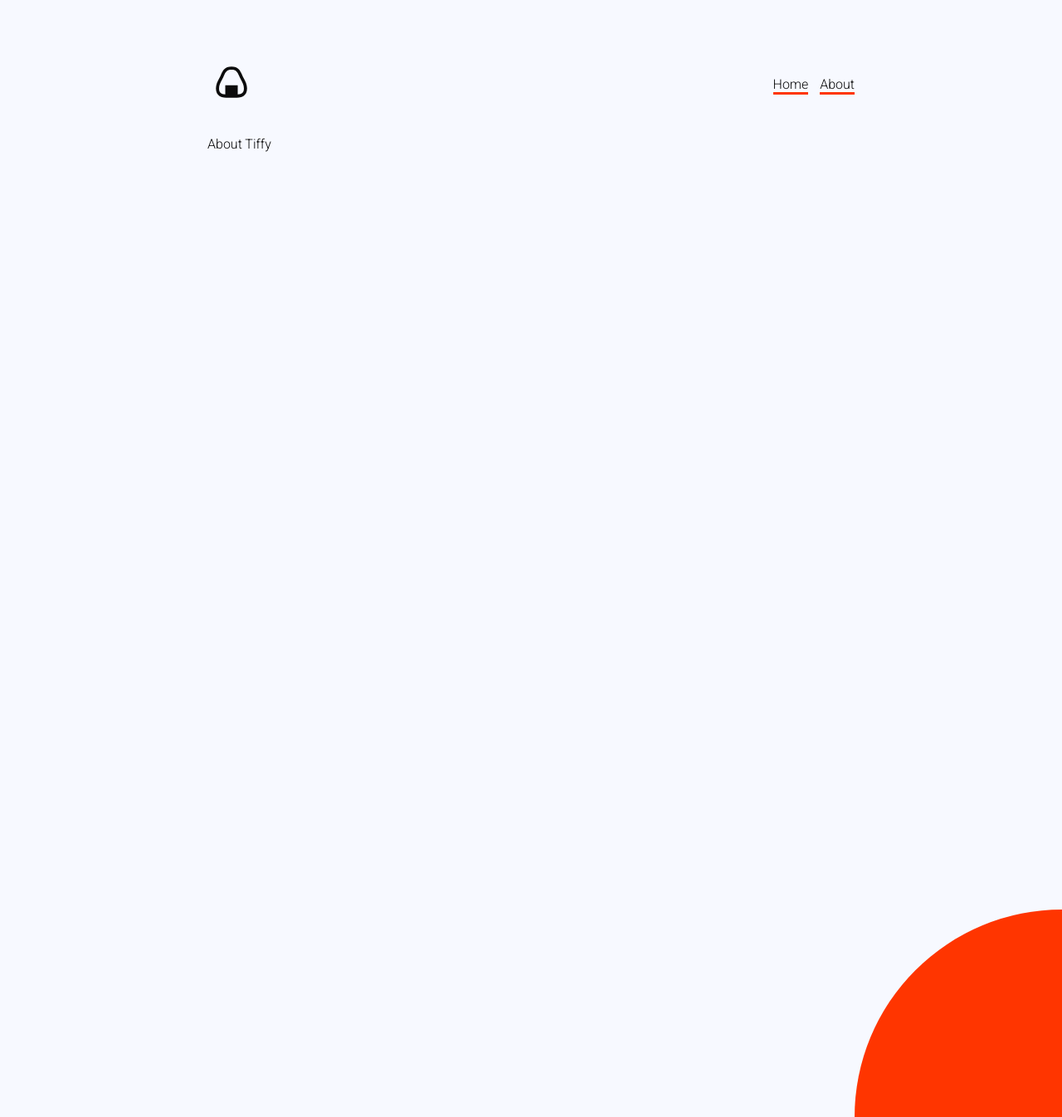
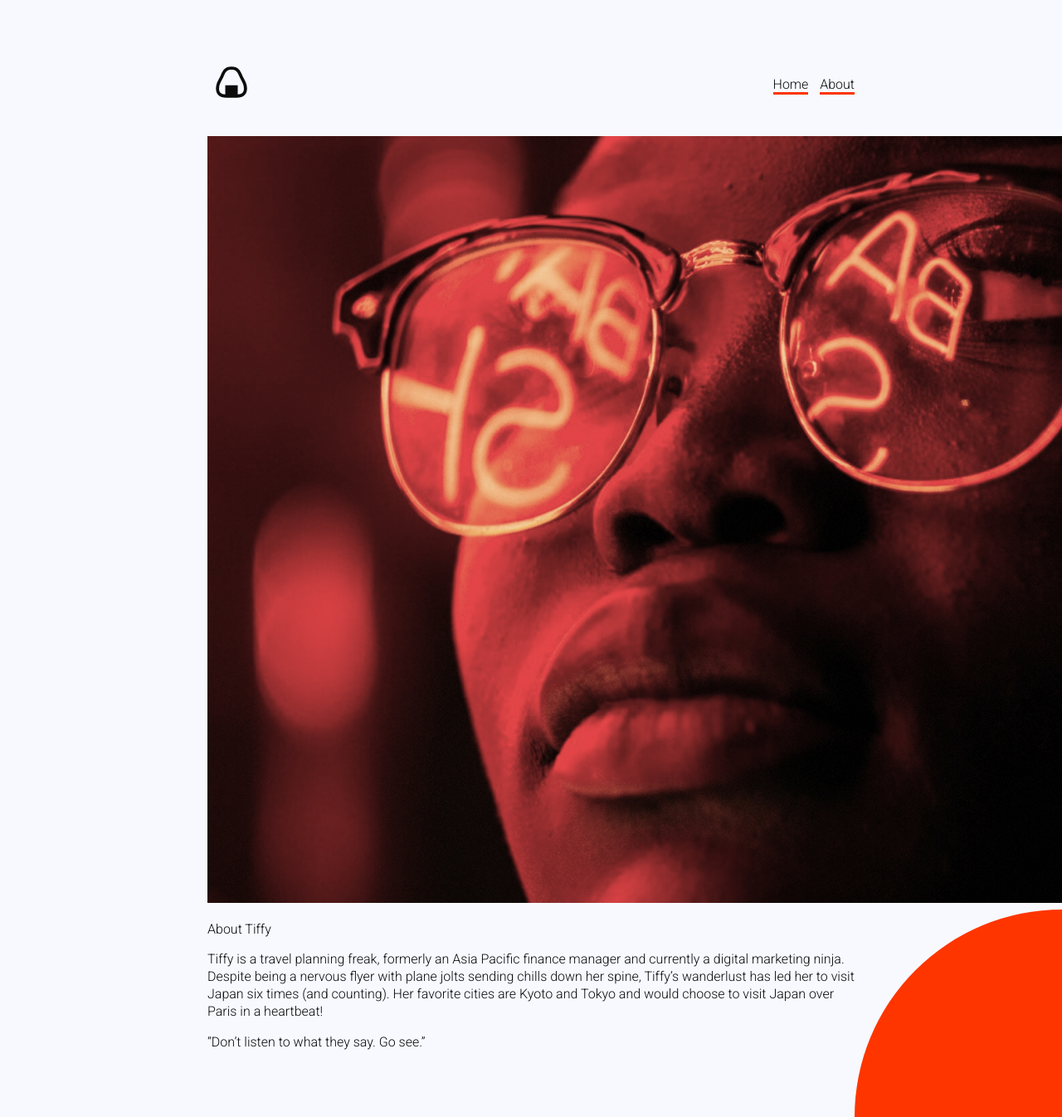
Before and after one commit to AndyCatch/anightinjapan, a Jekyll site: the page built from about.markdown, in a window 1280 px wide and 1346 px high. Shown: the whole window at 83% size. Built offline with Jekyll 4.4.1, drawn with Linux system fonts in a browser that asks for light colours.

Commit message:
Updated About

```diff
--- a/about.markdown
+++ b/about.markdown
@@ -4,6 +4,10 @@
 layout: default
 ---
 
-<!-- The three dashes --- mean process the above in Jekyll -->
+![about.jpg](/uploads/about.jpg)
 
 About Tiffy
+
+Tiffy is a travel planning freak, formerly an Asia Pacific finance manager and currently a digital marketing ninja. Despite being a nervous flyer with plane jolts sending chills down her spine, Tiffy’s wanderlust has led her to visit Japan six times (and counting). Her favorite cities are Kyoto and Tokyo and would choose to visit Japan over Paris in a heartbeat!
+
+“Don't listen to what they say. Go see.”
```
